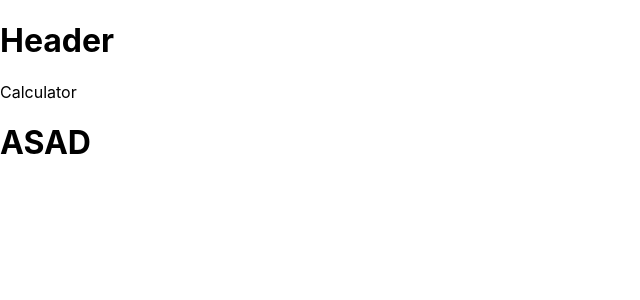
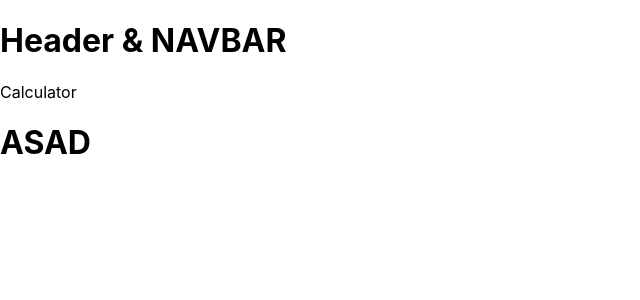
Before and after one commit to Asad-Zaidi/React-Calculator, a React (Create React App) app in the folder react-calculator/: page / in a window 1280 px wide. Shown: the top 300 px of the page, without its empty margins (0-640 px from the left). Built offline with nearby package versions, Linux system fonts and the light colour scheme.

Commit message:
React Calculator

```diff
--- a/react-calculator/src/Component/Header.jsx
+++ b/react-calculator/src/Component/Header.jsx
@@ -2,6 +2,6 @@ import React from 'react'
 
 export default function Header() {
   return (
-    <h1>Header</h1>
+    <h1>Header & NAVBAR</h1>
   )
 }
```
